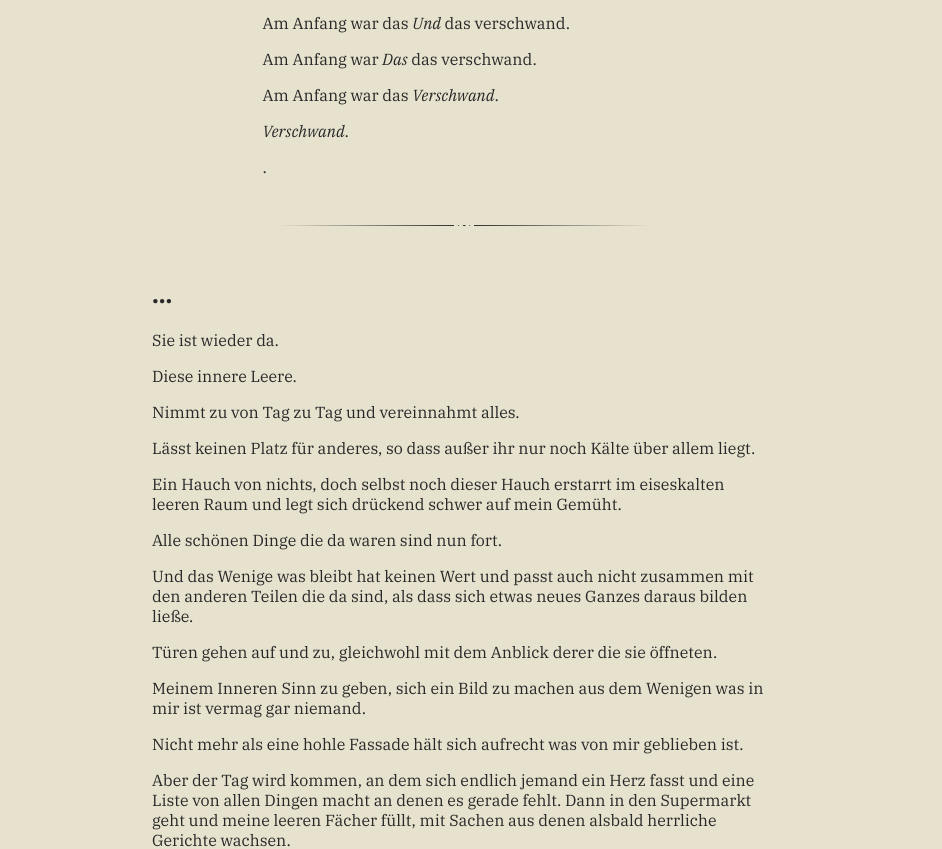
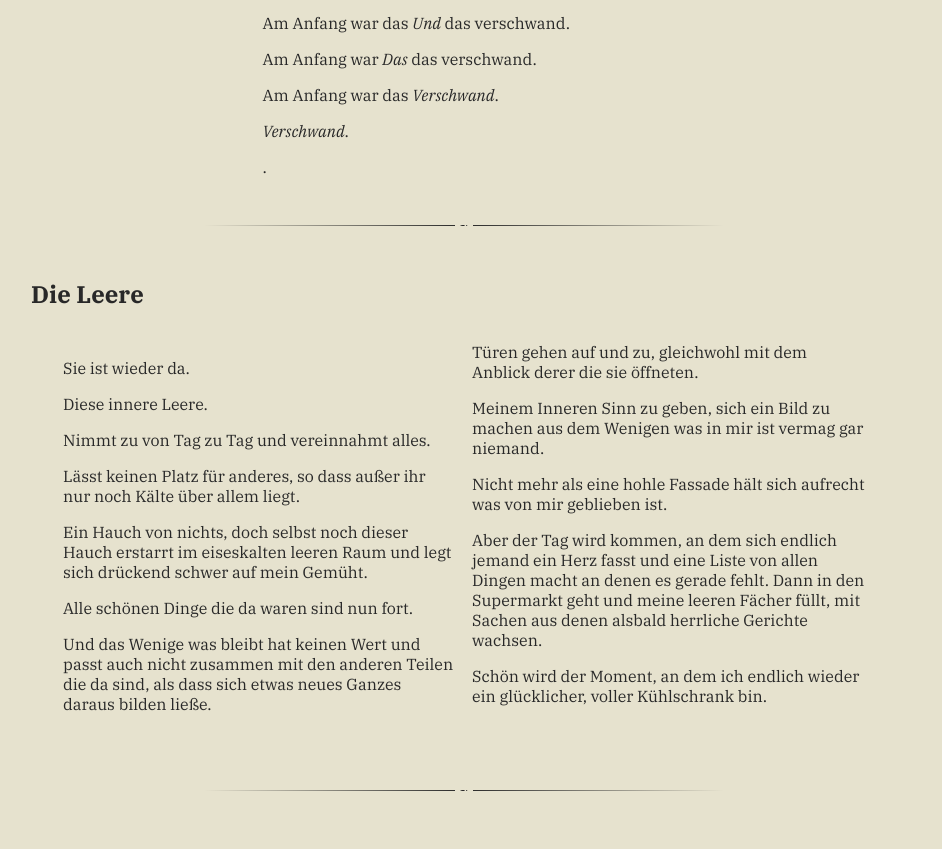
Before and after one commit to yakbarber-org/yakbarber-org.github.io, a plain HTML site: page index.html in a window 1280 px wide. Shown: the part 116-965 px from the top of the page, without its empty margins (169-1111 px from the left). Drawn offline with Linux system fonts and the light colour scheme.

Commit message:
upd layout

```diff
--- a/index.html
+++ b/index.html
@@ -34,7 +34,8 @@
 	    <hr>
 
 	    <article>
-		<h1>...</h1>
+		<h1>Die Leere</h1>
+		<section>
 		    <p>Sie ist wieder da.</p>
 		    <p>Diese innere Leere.</p>
 		    <p>Nimmt zu von Tag zu Tag und vereinnahmt alles.</p>
@@ -59,6 +60,7 @@
 			aus denen alsbald herrliche Gerichte wachsen.</p>
 		    <p>Schön wird der Moment, an dem ich endlich wieder ein glücklicher,
 			voller Kühlschrank bin.</p>
+		</section>
 	    </article>
 
 	    <hr>
--- a/style.css
+++ b/style.css
@@ -225,7 +225,7 @@ hr {
 }
 
 hr::after {
-    content: "\0221e";
+    content: "¶";
     display: inline-block;
     position: relative;
     top: -0.8rem;
@@ -237,7 +237,7 @@ hr::after {
 
 #menu-content {
     display: none;
-    width:9rem;
+    width: 9rem;
 }
 
 #menu-icon-close {
@@ -248,9 +248,9 @@ main>header {
     align-self: center;
 }
 
-main>article {
-    align-self: center;
-    width: 65ch;
+main>article>section {
+    columns: 2 auto;
+    overflow-x: hidden;
 }
 
 #colors {
```
Lines whose indentation alone changed are shown as unchanged.
